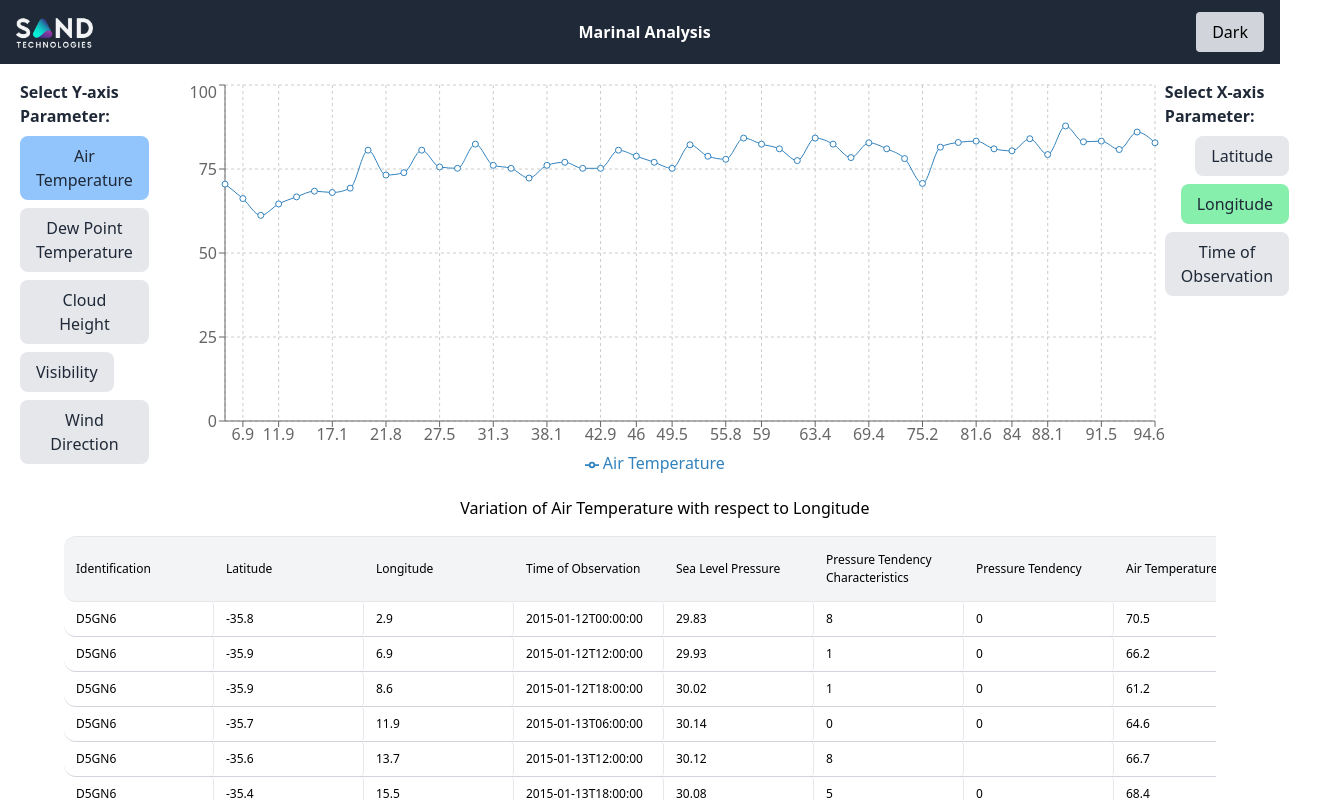
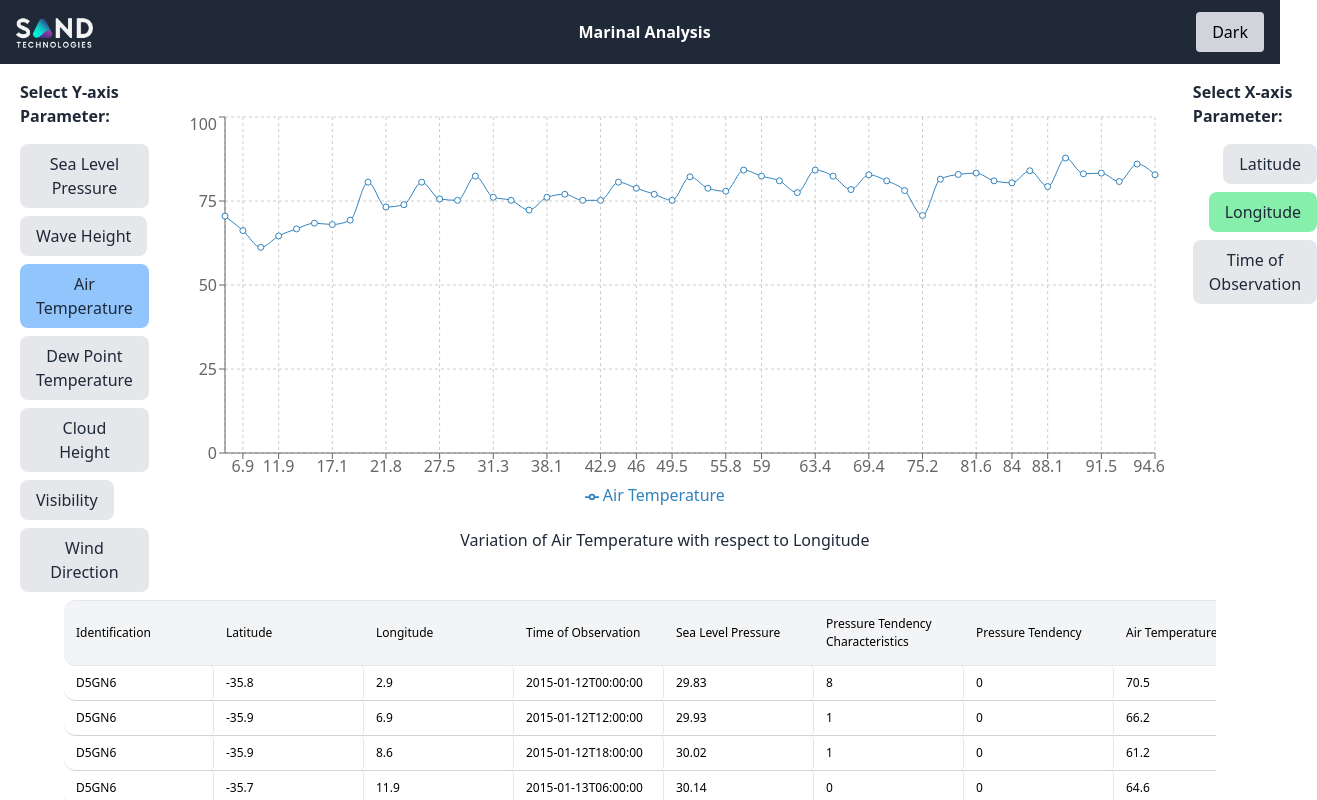
Before and after one commit to amarsrivastava68/Recharts-Data-representation, a Next.js app: page / in a window 1280 px wide. Shown: the top 800 px of the page, 1317 px wide, since content can reach past the window. Built offline with nearby package versions, Linux system fonts and the light colour scheme.

Commit message:
Custom Tooltip added for hovering effect

```diff
--- a/pages/Graph.tsx
+++ b/pages/Graph.tsx
@@ -7,7 +7,7 @@ const Graph = ({ jsonData, theme }: { jsonData: any[], theme: string }) => {
 
   // Options for X-axis and Y-axis keys
   const xAxisOptions = ['Latitude', 'Longitude', 'Time of Observation'];
-  const yAxisOptions = ['Air Temperature', 'Dew Point Temperature', 'Cloud Height', 'Visibility', 'Wind Direction'];
+  const yAxisOptions = [ 'Sea Level Pressure' , 'Wave Height' , 'Air Temperature', 'Dew Point Temperature', 'Cloud Height', 'Visibility', 'Wind Direction' ,];
 
   // Function to handle change of X-axis key
   const handleXAxisChange = (option: string) => {
@@ -19,18 +19,35 @@ const Graph = ({ jsonData, theme }: { jsonData: any[], theme: string }) => {
     setYAxisDataKey(option);
   };
 
+  const CustomTooltip = ({ active, payload }: { active?: boolean, payload?: any[] }) => {
+    console.log(payload)
+    if (active && payload && payload.length) {
+      const xKey = payload[0].name;
+      const xValue = payload[0].payload[yAxisDataKey];
+      const yKey = xAxisDataKey;
+      const yValue = payload[0].payload[xAxisDataKey];
+
+      return (
+        <div className="bg-white border border-gray-300 p-2 rounded-md shadow">
+          <p className="font-semibold">{`${xKey}: ${xValue}`}</p>
+          <p className="font-semibold">{`${yKey}: ${yValue}`}</p>
+        </div>
+      );
+    }
+    return null;
+  };
   return (
     <div className="flex justify-between">
       {/* Left side: Y-axis key selection */}
       <div className="flex flex-col items-start mr-4 ml-5">
-        <p className={`mb-2 font-bold ${theme === 'dark' ? 'text-white' : 'text-gray-800'}`}>Select Y-axis Parameter:</p>
+        <p className={`mb-4 font-bold ${theme === 'dark' ? 'text-white' : 'text-gray-800'}`}>Select Y-axis Parameter:</p>
         {yAxisOptions.map((option, index) => (
           <button
             key={index}
             onClick={() => handleYAxisChange(option)}
             className={`mb-2 py-2 px-4 rounded-lg text-base  transition duration-300 ease-in-out ${
               theme === 'dark'
-                ? `text-white ${yAxisDataKey === option ? 'bg-blue-600' : 'bg-gray-800 hover:bg-gray-700'}`
+                ? `text-white ${yAxisDataKey === option ? 'bg-blue-500' : 'bg-gray-900 hover:bg-gray-700'}`
                 : `text-gray-800 ${yAxisDataKey === option ? 'bg-blue-300' : 'bg-gray-200 hover:bg-gray-300'}`
             } focus:outline-none`}
           >
@@ -61,28 +78,28 @@ const Graph = ({ jsonData, theme }: { jsonData: any[], theme: string }) => {
             <CartesianGrid strokeDasharray="3 3" />
             <XAxis dataKey={xAxisDataKey} />
             <YAxis />
-            <Tooltip />
+            <Tooltip content={<CustomTooltip />} />
             <Legend />
             <Line type="monotone" dataKey={yAxisDataKey} name={yAxisDataKey} />
           </LineChart>
         </div>
 
         {/* Variation sentence */}
-        <div className="flex justify-center mb-4">
+        <div className={`flex justify-center mb-4  ${theme === 'dark' ? 'text-white' : 'text-gray-800'}`}>
           <p>Variation of {yAxisDataKey} with respect to {xAxisDataKey}</p>
         </div>
       </div>
 
       {/* Right side: X-axis key selection */}
-      <div className="flex flex-col items-end mr-5">
-        <p className={`mb-2 font-bold ${theme === 'dark' ? 'text-white' : 'text-gray-800'}`}>Select X-axis Parameter:</p>
+      <div className="flex flex-col items-end mr-5 ml-7">
+        <p className={`mb-4 font-bold ${theme === 'dark' ? 'text-white' : 'text-gray-800'}`}>Select X-axis Parameter:</p>
         {xAxisOptions.map((option, index) => (
           <button
             key={index}
             onClick={() => handleXAxisChange(option)}
             className={`mb-2 py-2 px-4 rounded-lg text-base  transition duration-300 ease-in-out ${
               theme === 'dark'
-                ? `text-white ${xAxisDataKey === option ? 'bg-green-600' : 'bg-gray-800 hover:bg-gray-700'}`
+                ? `text-white ${xAxisDataKey === option ? 'bg-green-500' : 'bg-gray-900 hover:bg-gray-700'}`
                 : `text-gray-800 ${xAxisDataKey === option ? 'bg-green-300' : 'bg-gray-200 hover:bg-gray-300'}`
             } focus:outline-none`}
           >
--- a/pages/header.tsx
+++ b/pages/header.tsx
@@ -11,7 +11,7 @@ const Header  = ({onThemeChange , theme}: {onThemeChange : ()=>void ,  theme:str
       </div>
       <p className='text-white font-bold'>Marinal Analysis</p>
       <div >
-        <button onClick={onThemeChange} className={`  py-2 px-4 rounded  ${theme === 'dark' ? 'bg-blue-400 text-white ':'bg-gray-300 text-black'} `}>
+        <button onClick={onThemeChange} className={`  py-2 px-4 rounded  ${theme === 'dark' ? 'bg-blue-500 text-white ':'bg-gray-300 text-black'} `}>
         {theme === 'dark' ? 'Light':'Dark '}
         </button>
       </div>
```
Also changed, not shown: pages/Main.tsx (+0 -78 lines).
